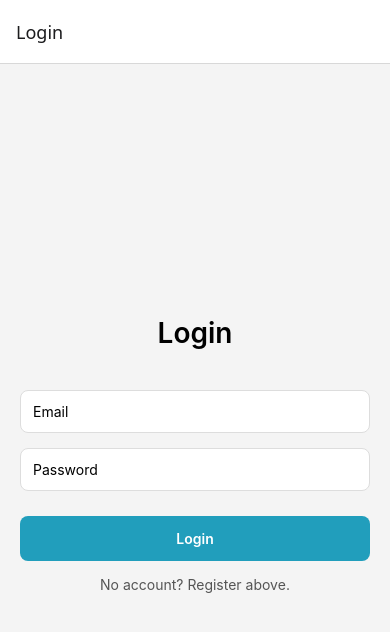
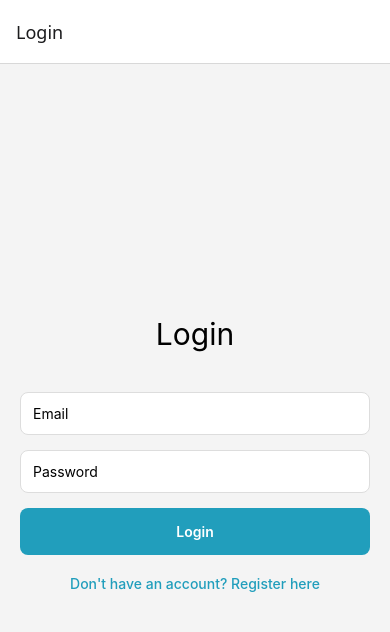
Before and after one commit to TUDublinBlanchBusinessIT/project-LedesXV-1, a React Native app: screen /Login in a window 390 px wide. Shown: the top 632 px of the page. Built offline with nearby package versions, Linux system fonts and the light colour scheme; no server answers.

Commit message:
Added Firebase auth state listener in App.js to switch between AuthStack and BottomTabs

```diff
--- a/App.js
+++ b/App.js
@@ -1,9 +1,24 @@
-import { NavigationContainer } from '@react-navigation/native';
-import AuthStack from './src/navigation/AuthStack';
-import BottomTabs from './src/navigation/BottomTabs';
+import { NavigationContainer } from "@react-navigation/native";
+import { onAuthStateChanged } from "firebase/auth";
+import { useEffect, useState } from "react";
+import AuthStack from "./src/navigation/AuthStack";
+import BottomTabs from "./src/navigation/BottomTabs";
+import { auth } from "./src/services/firebase";
 
 export default function App() {
-  const user = null;
+  const [user, setUser] = useState(null);
+  const [loading, setLoading] = useState(true);
+
+  useEffect(() => {
+    const unsub = onAuthStateChanged(auth, (currentUser) => {
+      setUser(currentUser);
+      setLoading(false);
+    });
+
+    return unsub;
+  }, []);
+
+  if (loading) return null;
 
   return (
     <NavigationContainer>
--- a/package.json
+++ b/package.json
@@ -40,6 +40,7 @@
   },
   "devDependencies": {
     "@types/react": "~19.1.0",
+    "@types/react-native": "^0.72.8",
     "eslint": "^9.25.0",
     "eslint-config-expo": "~10.0.0",
     "typescript": "~5.9.2"
--- a/src/screens/LoginScreen.js
+++ b/src/screens/LoginScreen.js
@@ -1,101 +1,66 @@
+import { useNavigation } from "@react-navigation/native";
 import { signInWithEmailAndPassword } from "firebase/auth";
-import { useState } from 'react';
-import { Alert, StyleSheet, Text, TextInput, TouchableOpacity, View } from 'react-native';
+import { useState } from "react";
+import { Alert, StyleSheet, Text, TextInput, TouchableOpacity, View } from "react-native";
 import { auth } from "../services/firebase";
 
-export default function LoginScreen({ navigation }) {
-  const [email, setEmail] = useState('');
-  const [password, setPassword] = useState('');
+export default function LoginScreen() {
+  const navigation = useNavigation();
+  const [email, setEmail] = useState("");
+  const [password, setPassword] = useState("");
 
   const handleLogin = async () => {
-    console.log("Login pressed:", email); // DEBUG LOG
+    console.log("LOGIN PRESSED:", email);
 
     if (!email || !password) {
-      Alert.alert("Missing Fields", "Please fill in both email and password.");
+      Alert.alert("Error", "Please enter email and password.");
       return;
     }
 
     try {
       await signInWithEmailAndPassword(auth, email, password);
-
-      Alert.alert("Success", "Logged in successfully!");
-
-      // Later we will replace this with real state
-      navigation.navigate("Home");
-
+      Alert.alert("Success", "Logged in!");
     } catch (error) {
-      console.log(error);
-      Alert.alert("Login Error", error.message);
+      Alert.alert("Login failed", error.message);
     }
   };
 
   return (
     <View style={styles.container}>
-
       <Text style={styles.title}>Login</Text>
 
       <TextInput
         style={styles.input}
         placeholder="Email"
+        autoCapitalize="none"
         value={email}
         onChangeText={setEmail}
-        autoCapitalize="none"
       />
 
       <TextInput
         style={styles.input}
         placeholder="Password"
+        secureTextEntry
         value={password}
         onChangeText={setPassword}
-        secureTextEntry
       />
 
       <TouchableOpacity style={styles.button} onPress={handleLogin}>
         <Text style={styles.buttonText}>Login</Text>
       </TouchableOpacity>
 
-      <Text style={styles.smallText}>No account? Register above.</Text>
-
+      <TouchableOpacity onPress={() => navigation.navigate("Register")}>
+        <Text style={styles.link}>Don't have an account? Register here</Text>
+      </TouchableOpacity>
     </View>
   );
 }
 
 const styles = StyleSheet.create({
-  container: {
-    flex: 1,
-    padding: 20,
-    justifyContent: 'center',
-    backgroundColor: '#f4f4f4'
-  },
-  title: {
-    fontSize: 28,
-    fontWeight: '600',
-    textAlign: 'center',
-    marginBottom: 40
-  },
-  input: {
-    width: '100%',
-    backgroundColor: '#fff',
-    padding: 12,
-    borderRadius: 8,
-    marginBottom: 15,
-    borderWidth: 1,
-    borderColor: '#ddd'
-  },
-  button: {
-    backgroundColor: '#219EBC',
-    padding: 14,
-    borderRadius: 8,
-    marginTop: 10
-  },
-  buttonText: {
-    color: '#fff',
-    textAlign: 'center',
-    fontWeight: '600'
-  },
-  smallText: {
-    marginTop: 15,
-    textAlign: 'center',
-    color: '#555'
-  }
+  container: { flex: 1, padding: 20, justifyContent: "center", backgroundColor: "#f4f4f4" },
+  title: { fontSize: 30, marginBottom: 40, textAlign: "center" },
+  input: { backgroundColor: "#fff", padding: 12, borderRadius: 8, marginBottom: 15, borderWidth: 1, borderColor: "#ddd" },
+  button: { backgroundColor: "#219EBC", padding: 15, borderRadius: 8 },
+  buttonText: { color: "#fff", textAlign: "center", fontWeight: "600" },
+  link: { textAlign: "center", marginTop: 20, color: "#219EBC", fontWeight: "500" },
 });
--- a/src/screens/RegisterScreen.js
+++ b/src/screens/RegisterScreen.js
@@ -1,12 +1,13 @@
 import { createUserWithEmailAndPassword } from "firebase/auth";
 import { useState } from 'react';
 import { Alert, StyleSheet, Text, TextInput, TouchableOpacity, View } from 'react-native';
-import { auth } from "../services/firebase.js";
+import { auth } from "../services/firebase";
 
 export default function RegisterScreen() {
   const [name, setName] = useState('');
   const [email, setEmail] = useState('');
   const [password, setPassword] = useState('');
+
 
   const handleRegister = async () => {
     console.log("Register pressed:", email); // DEBUG LOG
--- a/src/services/firebase.js
+++ b/src/services/firebase.js
@@ -6,7 +6,7 @@ const firebaseConfig = {
   apiKey: "AIzaSyAnPpBJ5pl4GOu4AIR3jnGvbUPdiMpZmhk",
   authDomain: "skillswap-57abc.firebaseapp.com",
   projectId: "skillswap-57abc",
-  storageBucket: "skillswap-57abc.firebasestorage.app",
+  storageBucket: "skillswap-57abc.appspot.com",
   messagingSenderId: "233931776208",
   appId: "1:233931776208:web:8a685ae0b15b3273a4fed5",
   measurementId: "G-YSBJNTC6QP"
```
Also changed, not shown: 1 other file (tests, documents, lock files or other folders).
